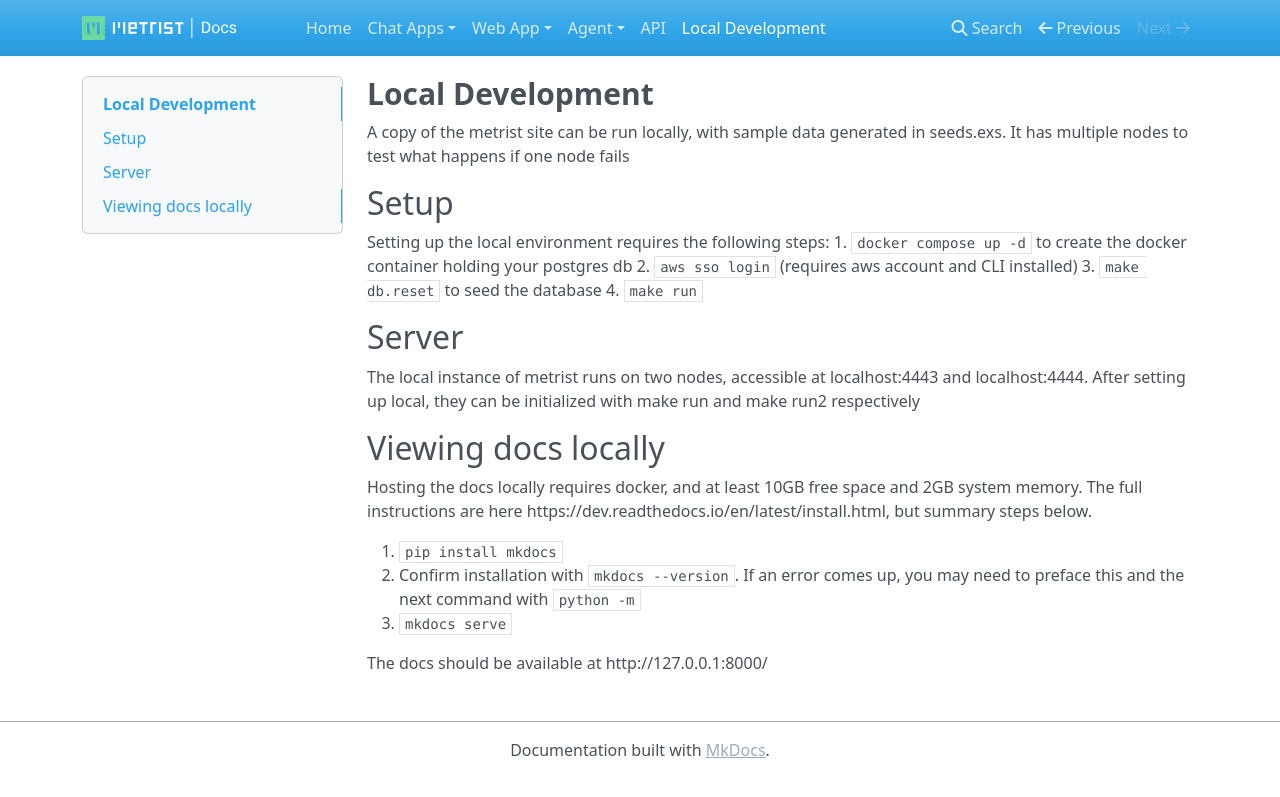
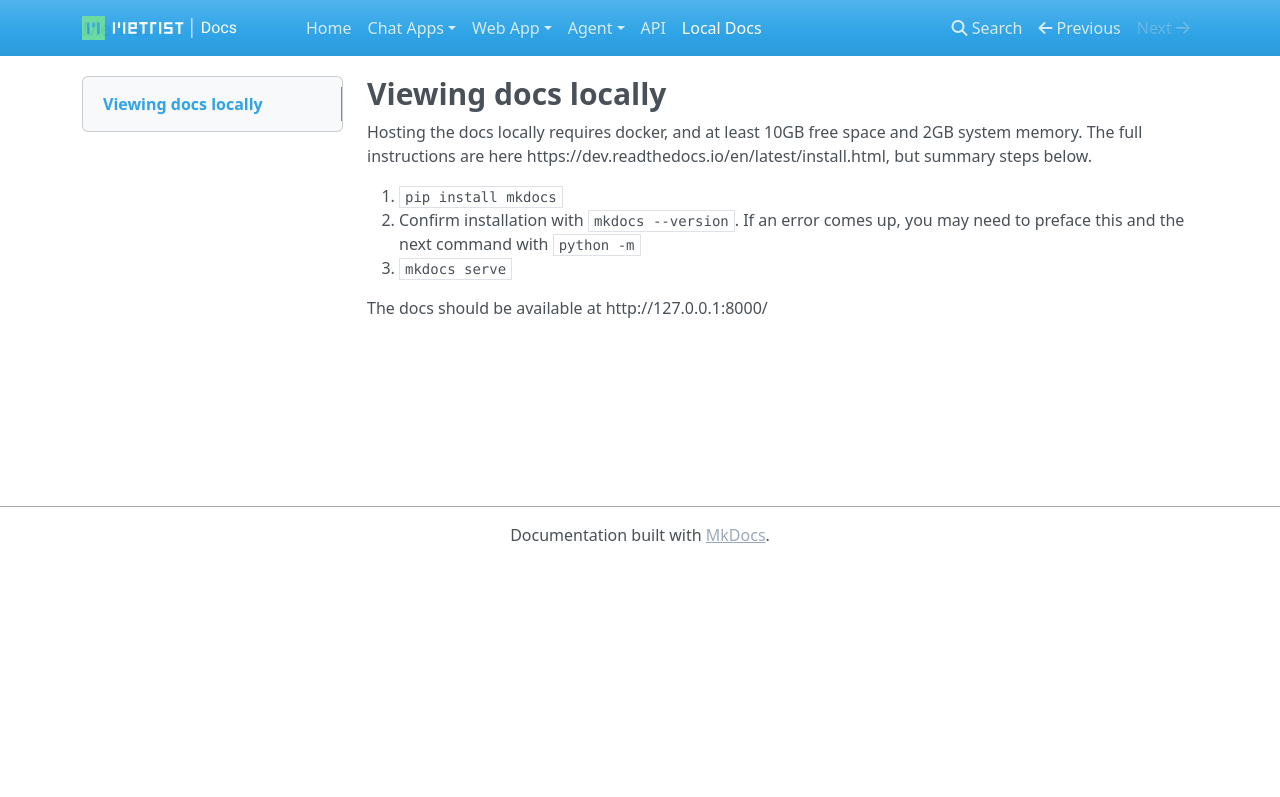
Before and after one commit to Metrist-Software/product-docs, an MkDocs documentation site: the page built from docs/local-development.md, in a window 1280 px wide. Shown: the top 797 px of the page. Built offline with MkDocs 1.6.1, drawn with Linux system fonts in a browser that asks for light colours; nearby versions of some CDN libraries.

Commit message:
removed local run info

```diff
--- a/docs/local-development.md
+++ b/docs/local-development.md
@@ -1,21 +1,4 @@
-# Local Development
-
-A copy of the metrist site can be run locally, with sample data generated in seeds.exs. It has multiple nodes to test what happens if one node fails
-
-## Setup
-
-Setting up the local environment requires the following steps:
-1. `docker compose up -d` to create the docker container holding your postgres db
-2. `aws sso login` (requires aws account and CLI installed)
-3. `make db.reset` to seed the database
-4. `make run`
-
-## Server
-
-The local instance of metrist runs on two nodes, accessible at localhost:4443 and localhost:4444. After setting up local, they can be
-initialized with make run and make run2 respectively
-
-## Viewing docs locally
+# Viewing docs locally
 
 Hosting the docs locally requires docker, and at least 10GB free space and 2GB system memory.
 The full instructions are here https://dev.readthedocs.io/en/latest/install.html, but summary steps below.
--- a/mkdocs.yml
+++ b/mkdocs.yml
@@ -20,4 +20,4 @@ nav:
       - 'PHP/Curl in-process agent': 'agent-php-in-process.md'
       - 'eBPF plugin': 'orchestrator-ebpf-plugin.md'
     - 'API': 'api.md'
-    - 'Local Development': 'local-development.md'
+    - 'Local Docs': 'local-development.md'
```
